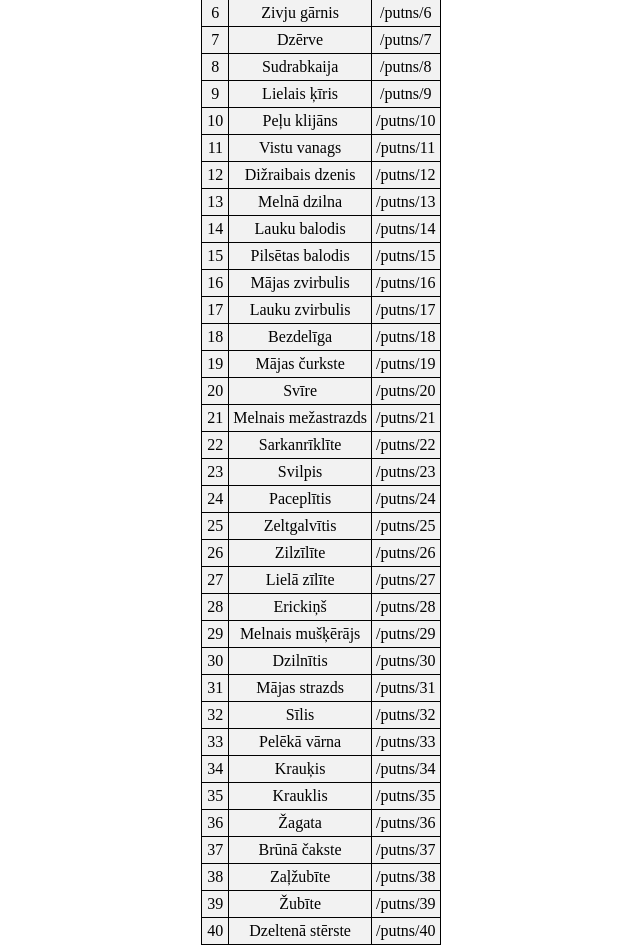
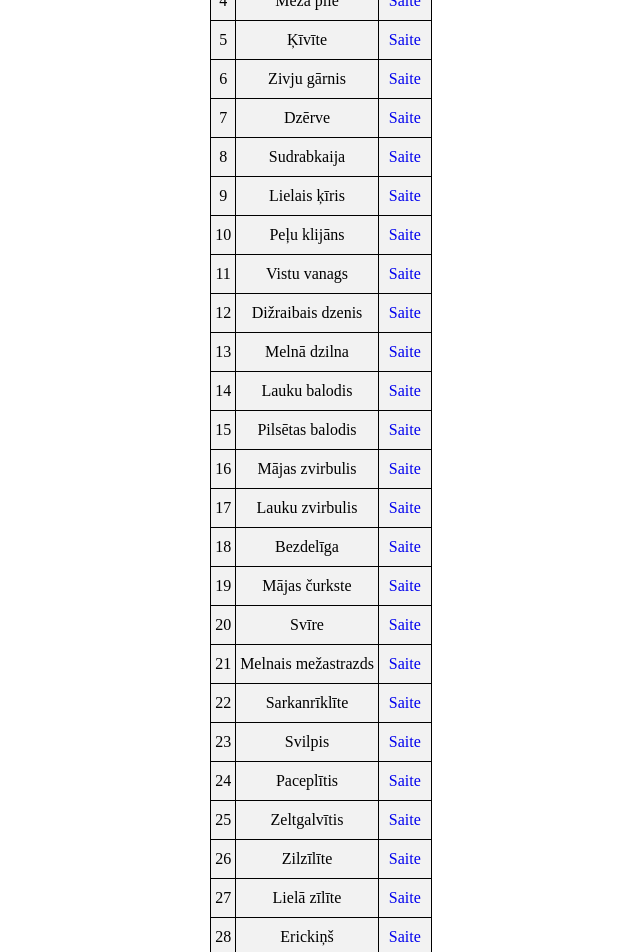
Before and after one commit to Modris/birds_frontend, a Vue app: page /saraksts in a window 1280 px wide. Shown: the part 280-1232 px from the top of the page, without its empty margins (319-959 px from the left). Built offline with nearby package versions, Linux system fonts and the light colour scheme.

Commit message:
Saraksts done. Add audio to /putns/1-40 with source. Add source for all images + audio.

```diff
--- a/src/components/Saraksts.vue
+++ b/src/components/Saraksts.vue
@@ -4,205 +4,25 @@
 
 <div >
 
-   <span> Meklēšana: </span> <input v-model="searchText" @input="searchTextUpdated">
+   <span> Meklēšana: </span> <input v-model="searchText" @input="searchTextUpdated" placeholder="pēc vārda">
     <br><br>
 
 <table >
     <tr>
-        <th> ID </th>
-        <th> Name </th>
-        <th> Link </th>
+        <th>  </th>
+        <th> Vārds </th>
+        <!--<th> Angliski </th> -->
+        <th> Saite </th>
     </tr>
     <tr v-for="item in itemSearched.items" >
         <td> {{ item.id }}</td>
         <td> {{ item.name }}</td>
-        <td> {{ item.link }}</td>
+       <!-- <td> {{ item.english_name }}</td> -->
+        <td> <router-link :to="item.link"> Saite </router-link></td>
     </tr>
 </table>
 
 <br>
-
-<!--
-    <div>
-        <table>
-            <tr>
-                <th> ID </th>
-                <th> Putns</th>
-            </tr>
-            <tr>
-                <td> 1</td>
-                <td> <router-link to="/putns/1">Baltā Cielava</router-link> </td>
-            </tr>
-            <tr>
-                <td> 2</td>
-                <td> <router-link to="/putns/2">Paugurknābja gulbis</router-link></td>
-            </tr>
-            <tr>
-                <td> 3</td>
-                <td> <router-link to="/putns/3">Ziemeļu gulbis</router-link> </td>
-            </tr>
-            <tr>
-                <td> 4</td>
-                <td> <router-link to="/putns/4">Meža pīle</router-link> </td>
-            </tr>
-            <tr>
-                <td> 5</td>
-                <td> <router-link to="/putns/5">Ķīvīte</router-link> </td>
-            </tr>
-            <tr>
-                <td> 6</td>
-                <td> <router-link to="/putns/6">Zivju gārnis</router-link> </td>
-            </tr>
-            <tr>
-                <td> 7</td>
-                <td> <router-link to="/putns/7">Dzērve</router-link> </td>
-            </tr>
-            <tr>
-                <td> 8</td>
-                <td> <router-link to="/putns/8">Sudrabkaija</router-link> </td>
-            </tr>
-            <tr>
-                <td> 9</td>
-                <td> <router-link to="/putns/9">Lielais ķīris</router-link> </td>
-            </tr>
-            <tr>
-                <td> 10</td>
-                <td> <router-link to="/putns/10">Peļu klijāns</router-link> </td>
-            </tr>
-            <tr>
-                <td> 11</td>
-                <td> <router-link to="/putns/11">Vistu vanags</router-link> </td>
-            </tr>
-            <tr>
-                <td> 12</td>
-                <td> <router-link to="/putns/12">Dižraibais dzenis</router-link> </td>
-            </tr>
-            <tr>
-                <td> 13</td>
-                <td> <router-link to="/putns/13">Melnā dzilna</router-link> </td>
-            </tr>
-            <tr>
-                <td> 14</td>
-                <td> <router-link to="/putns/14">Lauku balodis</router-link> </td>
-            </tr>
-            <tr>
-                <td> 15</td>
-                <td> <router-link to="/putns/15">Pilsētas balodis</router-link> </td>
-            </tr>
-            <tr>
-                <td> 16</td>
-                <td> <router-link to="/putns/16">Mājas zvirbulis</router-link> </td>
-            </tr>
-            <tr>
-                <td> 17</td>
-                <td> <router-link to="/putns/17">Lauku zvirbulis</router-link> </td>
-            </tr>
-            <tr>
-                <td> 18</td>
-                <td> <router-link to="/putns/18">Bezdelīga</router-link> </td>
-            </tr>
-            <tr>
-                <td> 19</td>
-                <td> <router-link to="/putns/19">Mājas čurkste</router-link> </td>
-            </tr>
-            <tr>
-                <td> 20</td>
-                <td> <router-link to="/putns/20">Svīre</router-link> </td>
-            </tr>
-        </table>
-    </div>
-
-    <div>
-        <table>
-            <tr>
-                <th> ID </th>
-                <th> Putns</th>
-            </tr>
-            <tr>
-                <td> 21</td>
-                <td> <router-link to="/putns/21">Melnais mežastrazds</router-link> </td>
-            </tr>
-            <tr>
-                <td> 22</td>
-                <td> <router-link to="/putns/22">Sarkanrīklīte</router-link></td>
-            </tr>
-            <tr>
-                <td> 23</td>
-                <td> <router-link to="/putns/23">Svilpis</router-link> </td>
-            </tr>
-            <tr>
-                <td> 24</td>
-                <td> <router-link to="/putns/24">Paceplītis</router-link> </td>
-            </tr>
-            <tr>
-                <td> 25</td>
-                <td> <router-link to="/putns/25">Zeltgalvītis</router-link> </td>
-            </tr>
-            <tr>
-                <td> 26</td>
-                <td> <router-link to="/putns/26">Zilzīlīte</router-link> </td>
-            </tr>
-            <tr>
-                <td> 27</td>
-                <td> <router-link to="/putns/27">Lielā zīlīte</router-link> </td>
-            </tr>
-            <tr>
-                <td> 28</td>
-                <td> <router-link to="/putns/28">Erickiņš</router-link> </td>
-            </tr>
-            <tr>
-                <td> 29</td>
-                <td> <router-link to="/putns/29">Melnais mušķērājs</router-link> </td>
-            </tr>
-            <tr>
-                <td> 30</td>
-                <td> <router-link to="/putns/30">Dzilnītis</router-link> </td>
-            </tr>
-            <tr>
-                <td> 31</td>
-                <td> <router-link to="/putns/31">Mājas strazds</router-link> </td>
-            </tr>
-            <tr>
-                <td> 32</td>
-                <td> <router-link to="/putns/32">Sīlis</router-link> </td>
-            </tr>
-            <tr>
-                <td> 33</td>
-                <td> <router-link to="/putns/33">Pelēkā vārna</router-link> </td>
-            </tr>
-            <tr>
-                <td> 34</td>
-                <td> <router-link to="/putns/34">Krauķis</router-link> </td>
-            </tr>
-            <tr>
-                <td> 35</td>
-                <td> <router-link to="/putns/35">Krauklis</router-link> </td>
-            </tr>
-            <tr>
-                <td> 36</td>
-                <td> <router-link to="/putns/36">Žagata</router-link> </td>
-            </tr>
-            <tr>
-                <td> 37</td>
-                <td> <router-link to="/putns/37">Brūnā čakste</router-link> </td>
-            </tr>
-            <tr>
-                <td> 38</td>
-                <td> <router-link to="/putns/38">Zaļžubīte</router-link> </td>
-            </tr>
-            <tr>
-                <td> 39</td>
-                <td> <router-link to="/putns/39">Žubīte</router-link> </td>
-            </tr>
-            <tr>
-                <td> 40</td>
-                <td> <router-link to="/putns/40">Dzeltenā stērste</router-link> </td>
-            </tr>
-        </table>
-
-
-    </div>
--->
 
 </div>
 
@@ -218,49 +38,48 @@ let searchText = ref('');
 
 let itemList = reactive({
   items: [
-    { id: 1, name: "Baltā Cielava", link: "/putns/1" },
-    { id: 2, name: "Paugurknābja gulbis", link: "/putns/2" },
-    { id: 3, name: "Ziemeļu gulbis", link: "/putns/3" },
-    { id: 4, name: "Meža pīle", link: "/putns/4" },
-    { id: 5, name: "Ķīvīte", link: "/putns/5" },
-    { id: 6, name: "Zivju gārnis", link: "/putns/6" },
-    { id: 7, name: "Dzērve", link: "/putns/7" },
-    { id: 8, name: "Sudrabkaija", link: "/putns/8" },
-    { id: 9, name: "Lielais ķīris", link: "/putns/9" },
-    { id: 10, name: "Peļu klijāns", link: "/putns/10" },
-    { id: 11, name: "Vistu vanags", link: "/putns/11" },
-    { id: 12, name: "Dižraibais dzenis", link: "/putns/12" },
-    { id: 13, name: "Melnā dzilna", link: "/putns/13" },
-    { id: 14, name: "Lauku balodis", link: "/putns/14" },
-    { id: 15, name: "Pilsētas balodis", link: "/putns/15" },
-    { id: 16, name: "Mājas zvirbulis", link: "/putns/16" },
-    { id: 17, name: "Lauku zvirbulis", link: "/putns/17" },
-    { id: 18, name: "Bezdelīga", link: "/putns/18" },
-    { id: 19, name: "Mājas čurkste", link: "/putns/19" },
-    { id: 20, name: "Svīre", link: "/putns/20" },
-    { id: 21, name: "Melnais mežastrazds", link: "/putns/21" },
-    { id: 22, name: "Sarkanrīklīte", link: "/putns/22" },
-    { id: 23, name: "Svilpis", link: "/putns/23" },
-    { id: 24, name: "Paceplītis", link: "/putns/24" },
-    { id: 25, name: "Zeltgalvītis", link: "/putns/25" },
-    { id: 26, name: "Zilzīlīte", link: "/putns/26" },
-    { id: 27, name: "Lielā zīlīte", link: "/putns/27" },
-    { id: 28, name: "Erickiņš", link: "/putns/28" },
-    { id: 29, name: "Melnais mušķērājs", link: "/putns/29" },
-    { id: 30, name: "Dzilnītis", link: "/putns/30" },
-    { id: 31, name: "Mājas strazds", link: "/putns/31" },
-    { id: 32, name: "Sīlis", link: "/putns/32" },
-    { id: 33, name: "Pelēkā vārna", link: "/putns/33" },
-    { id: 34, name: "Krauķis", link: "/putns/34" },
-    { id: 35, name: "Krauklis", link: "/putns/35" },
-    { id: 36, name: "Žagata", link: "/putns/36" },
-    { id: 37, name: "Brūnā čakste", link: "/putns/37" },
-    { id: 38, name: "Zaļžubīte", link: "/putns/38" },
-    { id: 39, name: "Žubīte", link: "/putns/39" },
-    { id: 40, name: "Dzeltenā stērste", link: "/putns/40" }
+    { id: 1, name: "Baltā Cielava", english_name: "White Wagtail", link: "/putns/1" },
+    { id: 2, name: "Paugurknābja gulbis", english_name: "Mute Swan", link: "/putns/2" },
+    { id: 3, name: "Ziemeļu gulbis", english_name: "Whooper Swan", link: "/putns/3" },
+    { id: 4, name: "Meža pīle", english_name: "Mallard", link: "/putns/4" },
+    { id: 5, name: "Ķīvīte", english_name: "Northern Lapwing", link: "/putns/5" },
+    { id: 6, name: "Zivju gārnis", english_name: "Grey Heron", link: "/putns/6" },
+    { id: 7, name: "Dzērve", english_name: "Common Crane", link: "/putns/7" },
+    { id: 8, name: "Sudrabkaija", english_name: "(European) Herring Gull", link: "/putns/8" },
+    { id: 9, name: "Lielais ķīris", english_name: "Black-headed Gull", link: "/putns/9" },
+    { id: 10, name: "Peļu klijāns", english_name: "Common Buzzard", link: "/putns/10" },
+    { id: 11, name: "Vistu vanags", english_name: "Eurasian Goshawk", link: "/putns/11" },
+    { id: 12, name: "Dižraibais dzenis", english_name: "Great Spotted Woodpecker", link: "/putns/12" },
+    { id: 13, name: "Melnā dzilna", english_name: "Black Woodpecker", link: "/putns/13" },
+    { id: 14, name: "Lauku balodis", english_name: "Common Wood Pigeon", link: "/putns/14" },
+    { id: 15, name: "Pilsētas balodis", english_name: "City Pigeon", link: "/putns/15" },
+    { id: 16, name: "Mājas zvirbulis", english_name: "House Sparrow", link: "/putns/16" },
+    { id: 17, name: "Lauku zvirbulis", english_name: "Eurasian Tree Sparrow", link: "/putns/17" },
+    { id: 18, name: "Bezdelīga", english_name: "Barn Swallow", link: "/putns/18" },
+    { id: 19, name: "Mājas čurkste", english_name: "Western House Martin", link: "/putns/19" },
+    { id: 20, name: "Svīre", english_name: "Common Swift", link: "/putns/20" },
+    { id: 21, name: "Melnais mežastrazds", english_name: "Eurasian Blackbird", link: "/putns/21" },
+    { id: 22, name: "Sarkanrīklīte", english_name: "European Robin", link: "/putns/22" },
+    { id: 23, name: "Svilpis", english_name: "Eurasian Bullfinch", link: "/putns/23" },
+    { id: 24, name: "Paceplītis", english_name: "Eurasian Wren", link: "/putns/24" },
+    { id: 25, name: "Zeltgalvītis", english_name: "Common Goldcrest", link: "/putns/25" },
+    { id: 26, name: "Zilzīlīte", english_name: "Eurasian Blue Tit", link: "/putns/26" },
+    { id: 27, name: "Lielā zīlīte", english_name: "Great Tit", link: "/putns/27" },
+    { id: 28, name: "Erickiņš", english_name: "Common Redstart", link: "/putns/28" },
+    { id: 29, name: "Melnais mušķērājs", english_name: "European Pied Flycatcher", link: "/putns/29" },
+    { id: 30, name: "Dzilnītis", english_name: "Eurasian Nuthatch", link: "/putns/30" },
+    { id: 31, name: "Mājas strazds", english_name: "Common Starling", link: "/putns/31" },
+    { id: 32, name: "Sīlis", english_name: "Eurasian Jay", link: "/putns/32" },
+    { id: 33, name: "Pelēkā vārna", english_name: "Hooded Crow", link: "/putns/33" },
+    { id: 34, name: "Krauķis", english_name: "Rook", link: "/putns/34" },
+    { id: 35, name: "Krauklis", english_name: "Common Raven", link: "/putns/35" },
+    { id: 36, name: "Žagata", english_name: "Eurasian Magpie", link: "/putns/36" },
+    { id: 37, name: "Brūnā čakste", english_name: "Red-backed Shrike", link: "/putns/37" },
+    { id: 38, name: "Zaļžubīte", english_name: "European Greenfinch", link: "/putns/38" },
+    { id: 39, name: "Žubīte", english_name: "Common Chaffinch", link: "/putns/39" },
+    { id: 40, name: "Dzeltenā stērste", english_name: "Yellowhammer", link: "/putns/40" }
   ]
 });
-
 
 let itemSearched = ref(itemList);
 
--- a/src/components/putns.vue
+++ b/src/components/putns.vue
@@ -1,45 +1,7 @@
 <template>
 <br>
-<div >
-<!-- Teting jsonDynamic with birdId. it works. commented for tomorrow coding.
-  <div v-if="jsonDynamic != null">
-      <span>  Main Author: {{ jsonDynamic[0]['Author'] }}</span><br>
-      <span>  Source: {{ jsonDynamic[0]['Source'] }}</span><br>
-      <span>  Date: {{ jsonDynamic[0]['Date'] }}</span><br>
-      <span>  Location: {{ jsonDynamic[0]['Location'] }}</span><br>
-      <span>  Country: {{ jsonDynamic[0]['Country'] }}</span><br>
-      <br> <br>
 
-      <span>  1 Author: {{ jsonDynamic[1]['Author'] }}</span><br>
-      <span>  Source: {{ jsonDynamic[1]['Source'] }}</span><br>
-      <span>  Date: {{ jsonDynamic[1]['Date'] }}</span><br>
-      <span>  Location: {{ jsonDynamic[1]['Location'] }}</span><br>
-      <span>  Country: {{ jsonDynamic[1]['Country'] }}</span><br>
-      <br> <br>
-      <span>  2 Author: {{ jsonDynamic[2]['Author'] }}</span><br>
-      <span>  Source: {{ jsonDynamic[2]['Source'] }}</span><br>
-      <span>  Date: {{ jsonDynamic[2]['Date'] }}</span><br>
-      <span>  Location: {{ jsonDynamic[2]['Location'] }}</span><br>
-      <span>  Country: {{ jsonDynamic[2]['Country'] }}</span>
-      <br> <br>
-      <span>  3 Author: {{ jsonDynamic[3]['Author'] }}</span> <br>
-      <span>  Source: {{ jsonDynamic[3]['Source'] }}</span> <br>
-      <span>  Date: {{ jsonDynamic[3]['Date'] }}</span> <br>
-      <span>  Location: {{ jsonDynamic[3]['Location'] }}</span> <br>
-      <span>  Country: {{ jsonDynamic[3]['Country'] }}</span> <br>
-      <br> <br>
-
-      <span>  Audio Author: {{ jsonDynamic[4]['Author'] }}</span> <br>
-      <span>  Source: {{ jsonDynamic[4]['Source'] }}</span> <br>
-      <span>  Date: {{ jsonDynamic[4]['Date'] }}</span> <br>
-      <span>  Location: {{ jsonDynamic[4]['Location'] }}</span> <br>
-      <span>  Country: {{ jsonDynamic[4]['Country'] }}</span> <br>
   <br>
-
-  </div>
--->
-  <br>
-
 
 
       <table>
@@ -55,23 +17,35 @@
         </tr>
       </table>
 
-  <span>   <router-link class="navButtons" :to="{ path: previousPage}" tag="button">◀</router-link>  </span>
- <router-link class="navButtons" :to="{ path: nextPage}" tag="button">▶</router-link>
+  <article class = "gridLayout">
+    <div class="gridLayout child" v-if="received === true">
+        <audio controls>
+        <source :src="audioLink" type="audio/mpeg">
+      Your browser does not support the audio element.
+      <source>
+      </audio>
+    </div>
+    <div >
       <table>
         <tr>
-      <td class="padded"> Lapu navigācija </td>
           <td>
               <router-link :to="{ path: previousPage}" tag="button">◀</router-link>
             </td>
             <td>
               <router-link :to="{ path: nextPage}" tag="button">▶</router-link>
-
             </td>
         </tr>
       </table>
     </div>
-  <br>
-<br>
+    <div> </div> <!-- empty grid -->
+    <div> </div> <!-- empty grid -->
+  </article>
+
+  <span> <a :href="jsonDynamic[4]['Source']"> Audio Avots. </a>
+              {{ jsonDynamic[4]['Author'] }}.
+              {{ jsonDynamic[4]['Country'] }}
+        </span>
+        <br><br>
 <PutnsDynamic @image-to-parent="handleImageFromChild">
 </PutnsDynamic>
 
@@ -84,6 +58,14 @@
   <img />
 </picture>
 
+<br>
+  <span>
+       <a :href="jsonDynamic[0]['Source']"> Avots. </a>
+       {{ jsonDynamic[0]['Author'] }}.
+       {{ jsonDynamic[0]['Country'] }}
+  </span>
+
+  <br><br>
   <table>
     <tr>
 			<th class="padded" > Interesanti fakti </th>
@@ -106,6 +88,12 @@
   <source  media="(min-width: 501px)" width="600" height="400" :srcset="firstURL" decoding="async" loading="lazy"/>
   <img />
   </picture>
+  <br>
+  <span>
+       <a :href="jsonDynamic[1]['Source']"> Avots. </a>
+       {{ jsonDynamic[1]['Author'] }}.
+       {{ jsonDynamic[1]['Country'] }}
+  </span>
 
   <br>
 
@@ -113,15 +101,26 @@
   <source  media="(max-width: 500px)" width="450" height="360" :srcset="secondURLSmall" decoding="async" loading="lazy" />
   <source  media="(min-width: 501px)" width="600" height="400" :srcset="secondURL" decoding="async" loading="lazy"/>
   <img />
-
+  </picture>
   <br>
-
-</picture>
+  <span>
+       <a :href="jsonDynamic[2]['Source']"> Avots. </a>
+       {{ jsonDynamic[2]['Author'] }}.
+       {{ jsonDynamic[2]['Country'] }}
+  </span>
+<br>
   <picture>
   <source  media="(max-width: 500px)" width="450" height="360" :srcset="thirdURLSmall" decoding="async" loading="lazy" />
   <source  media="(min-width: 501px)" width="600" height="400" :srcset="thirdURL" decoding="async" loading="lazy"/>
   <img />
 </picture>
+
+<br>
+  <span>
+       <a :href="jsonDynamic[3]['Source']"> Avots. </a>
+       {{ jsonDynamic[3]['Author'] }}.
+       {{ jsonDynamic[3]['Country'] }}
+  </span>
 
 <br>
 
@@ -138,10 +137,11 @@ const route = useRoute();
 const birdId = route.params.id;
 import jsonData from  "../assets/putni/source/source_putnsAllCompressed.json";
 
-console.log(jsonData)
+
 
 const jsonDynamic = jsonData[birdId];
-console.log(jsonDynamic)
+
+let audioLink = "";
 let mainURL = "";
 let firstURL = "";
 let secondURL = "";
@@ -150,8 +150,10 @@ let mainURLSmall = "";
 let firstURLSmall = "";
 let secondURLSmall = "";
 let thirdURLSmall = "";
-function handleImageFromChild( childMainURL, childFirstURL, childSecondURL,
+let received = false;
+function handleImageFromChild(childAudioLink, childMainURL, childFirstURL, childSecondURL,
         childThirdURL, childMainURLSmall, childFirstURLSmall, childSecondURLSmall, childThirdURLSmall){
+  audioLink += childAudioLink;
   mainURL += childMainURL;
   firstURL += childFirstURL;
   secondURL +=childSecondURL;
@@ -160,7 +162,7 @@ function handleImageFromChild( childMainURL, childFirstURL, childSecondURL,
   firstURLSmall+=childFirstURLSmall;
   secondURLSmall+=childSecondURLSmall;
   thirdURLSmall+=childThirdURLSmall;
-
+  received = true;
 }
 
 const listItems = ref({});
@@ -200,9 +202,39 @@ getData();
   font-size:20px;
 }
 
-.box {
+.gridLayout{
+  display:grid;
+  grid-template-columns: 250px 35px;
+  grid-template-rows: 50px;
+  justify-content: center;
+  align-items:center;
+  column-gap:0px;
+  row-gap:0px;
+}
+
+.gridLayout .child{
+  align-self:flex-start;
+}
+.container {
   display: flex;
-  justify-content: space-between;
+  justify-content: baseline;
+  align-items: center;
+  gap:10px;
+  flex-direction:column;
+}
+
+.container .child{
+  align-self:flex-end;
+}
+
+ a{
+
+    text-decoration: none;
+
+
+}
+a:hover{
+    background-color: rgb(159, 153, 153);
 }
 
 </style>
```
Also changed, not shown: src/components/MainPage.vue (+1 -6 lines), src/components/PutnsDynamic.vue (+2 -6 lines). Lines whose indentation alone changed are shown as unchanged.
